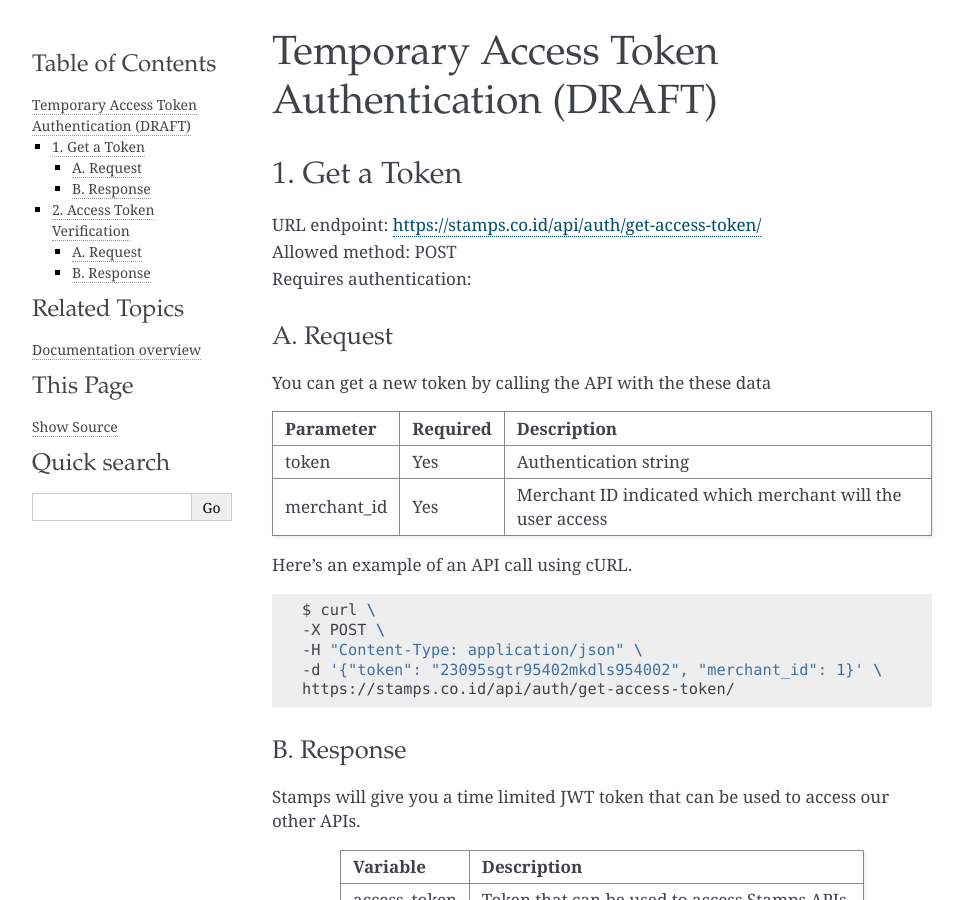
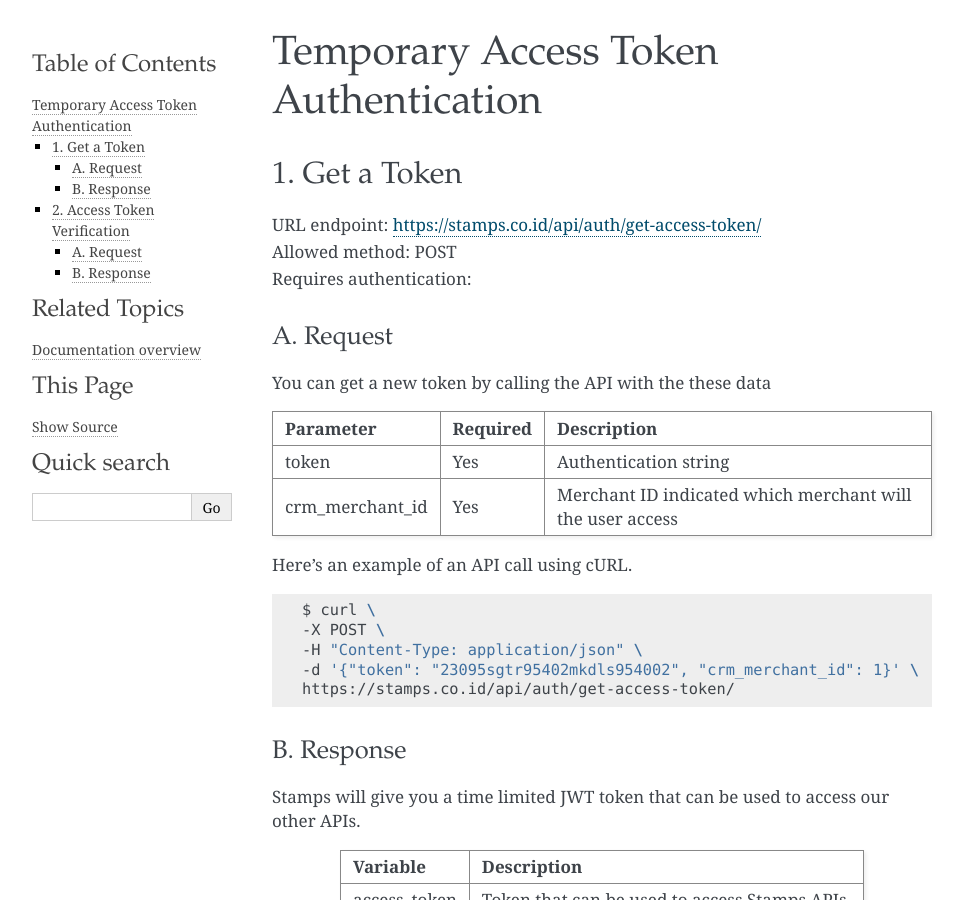
Before and after one commit to ui/stamps-api-docs, a Sphinx documentation site: the page built from source/token_api.rst, in a window 1280 px wide and 900 px high. Shown: the whole window, without its empty margins (148-1112 px from the left). Built offline with Sphinx 7.4.7, drawn with Linux system fonts in a browser that asks for light colours.

Commit message:
auth not using draft (#56)

```diff
--- a/source/token_api.rst
+++ b/source/token_api.rst
@@ -1,5 +1,5 @@
 *********************************************
-Temporary Access Token Authentication (DRAFT)
+Temporary Access Token Authentication
 *********************************************
 
 1. Get a Token
@@ -19,7 +19,7 @@ You can get a new token by calling the API with the these data
 Parameter                   Required    Description
 =========================== =========== =======================
 token                       Yes         Authentication string
-merchant_id                    Yes         Merchant ID indicated which merchant will the user access
+crm_merchant_id             Yes         Merchant ID indicated which merchant will the user access
 =========================== =========== =======================
 
 
@@ -30,7 +30,7 @@ Here's an example of an API call using cURL.
     $ curl \
     -X POST \
     -H "Content-Type: application/json" \
-    -d '{"token": "23095sgtr95402mkdls954002", "merchant_id": 1}' \
+    -d '{"token": "23095sgtr95402mkdls954002", "crm_merchant_id": 1}' \
     https://stamps.co.id/api/auth/get-access-token/
 
 B. Response
```
